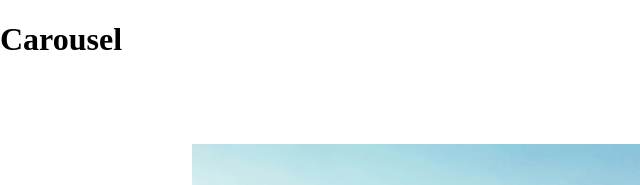
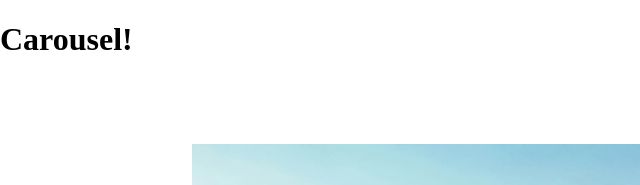
Before and after one commit to mikehathsin/test, a plain HTML site: page index.html in a window 1280 px wide. Shown: the top 185 px of the page, 0-640 px from the left. Drawn offline with Linux system fonts and the light colour scheme.

Commit message:
Update index.html

```diff
--- a/index.html
+++ b/index.html
@@ -7,7 +7,7 @@
     <link rel="stylesheet" href="styles.css" />
   </head>
   <body>
-    <h1>Carousel</h1>
+    <h1>Carousel!</h1>
     <div class="container">
       <div class="carousel">
         <div id="images" class="images">
```
